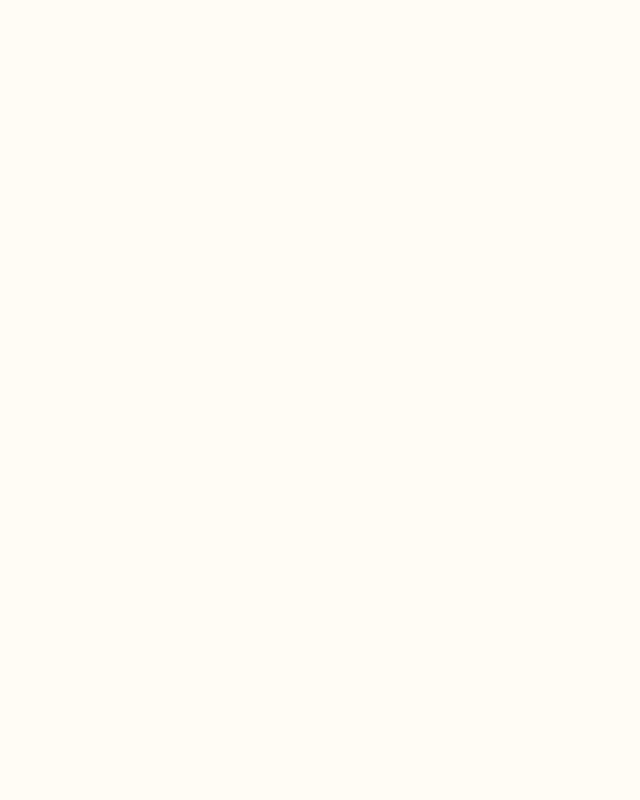
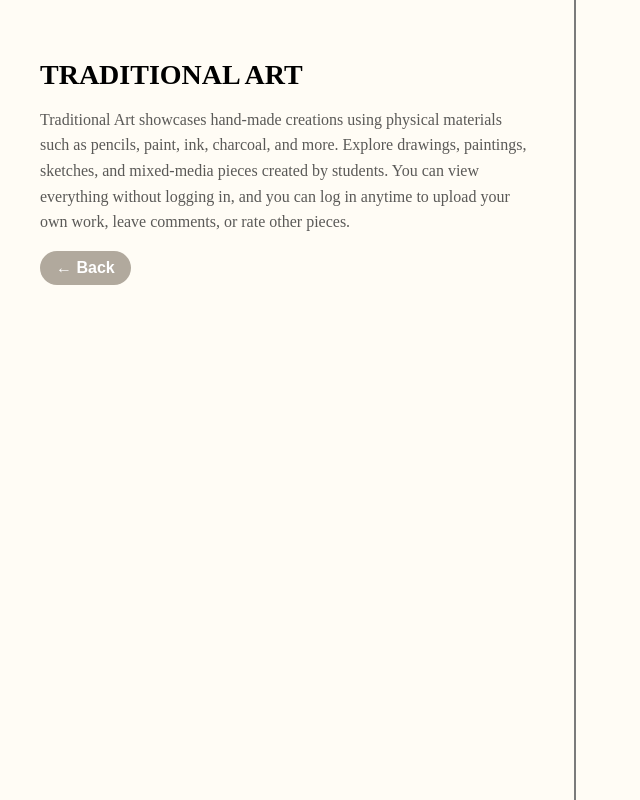
Before and after one commit to 23671jnmr/Artweb, a Flask app: page /digital.html in a window 1280 px wide. Before the commit the part shown is empty. Shown: the whole page, without its empty margins (0-640 px from the left). Run offline with Flask 3, Linux system fonts and the light colour scheme; data comes from the database, SQL or seed files in the repository.

Commit message:
making some of the buttons  larger because its too small and copying the same code html from traditional  section because I want them to have the same layout - also changing some of the codes

```diff
--- a/static/style.css
+++ b/static/style.css
@@ -305,13 +305,16 @@ html, body {
 }
 
 .back-btn {
-    background-color: #b1a99d;
-    color: white;
-    border: none;
     border-radius: 20px;
     padding: 8px 16px;
     cursor: pointer;
     align-self: flex-end;
+    background-color: #b1a99d;
+    color: white;
+    font-size: 16px;
+    font-weight: 600;
+    transition: background-color 0.3s ease;
+    width: auto;
 }
 
 .artist-info {
@@ -351,14 +354,18 @@ html, body {
 
 
 .upload-btn {
+    border: none;
+    margin-top: auto;
+    border-radius: 20px;
+    padding: 8px 16px;
+    cursor: pointer;
+    align-self: flex-end;
     background-color: #b1a99d;
     color: white;
-    border: none;
-    border-radius: 20px;
-    padding: 8px 20px;
-    cursor: pointer;
-    margin-top: auto;
-    align-self: flex-end;
+    font-size: 16px;
+    font-weight: 600;
+    transition: background-color 0.3s ease;
+    width: auto;
 }
 
 /* right side*/
--- a/templates/digital.html
+++ b/templates/digital.html
@@ -5,4 +5,44 @@
     <link rel="stylesheet" href="https://fonts.googleapis.com/css2?family=Public+Sans:wght@300;400;600;700&display=swap" rel="stylesheet">
     <link rel="stylesheet" href="/static/style.css">
 </head>
-<body>
+<body class="traditional-section">
+
+    <div class="container">
+        <div class="left-panel">
+            <h1>TRADITIONAL ART</h1>
+            <p>
+                Traditional Art showcases hand‑made creations using physical materials such as pencils, paint, ink, charcoal, and more.
+                Explore drawings, paintings, sketches, and mixed‑media pieces created by students.
+                You can view everything without logging in, and you can log in anytime to upload your own work, leave comments, or rate other pieces.
+            </p>
+
+            <button class="upload-btn" onclick="history.back()">← Back</button>
+        </div>
+
+        <div class="right-panel">
+            {% for art in uploads %}
+            <a href="/art/{{ art['id'] }}" class="art-link">
+                <div class="art-card">
+
+                    <div class="card-image">
+                        {% if  art['image'].strip().startswith('http://') or art['image'].strip().startswith('https://') %}
+                        <img src="{{ art['image'] }}" alt="{{ art['title'] }}">
+                        {% else %}
+                        <img src="{{ url_for('static', filename='images/' ~ art['image']) }}" alt="{{ art['title'] }}">
+                        {% endif %}
+                    </div>
+
+                    <div class="art-info">
+                        <h3>{{ art['title'] }}</h3>
+                        <p>Description: {{ art['description'] }}</p>
+                        <div class="rating">★★★★★</div>
+                    </div>
+
+                </div>
+            </a>
+            {% endfor %}
+        </div>
+    </div>
+
+</body>
+</html>
--- a/templates/traditional.html
+++ b/templates/traditional.html
@@ -15,6 +15,8 @@
             Explore drawings, paintings, sketches, and mixed‑media pieces created by students.
             You can view everything without logging in, and you can log in anytime to upload your own work, leave comments, or rate other pieces.
         </p>
+
+        <button class="upload-btn" onclick="history.back()">← Back</button>
     </div>
 
     <div class="right-panel">
```
